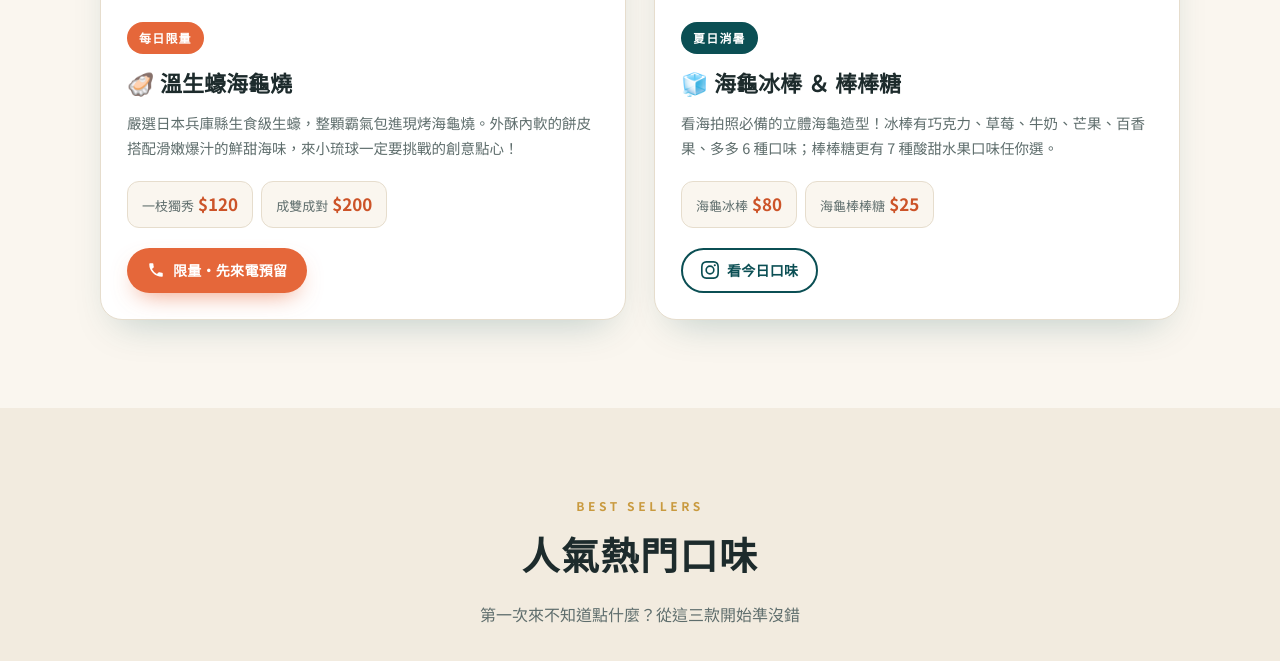
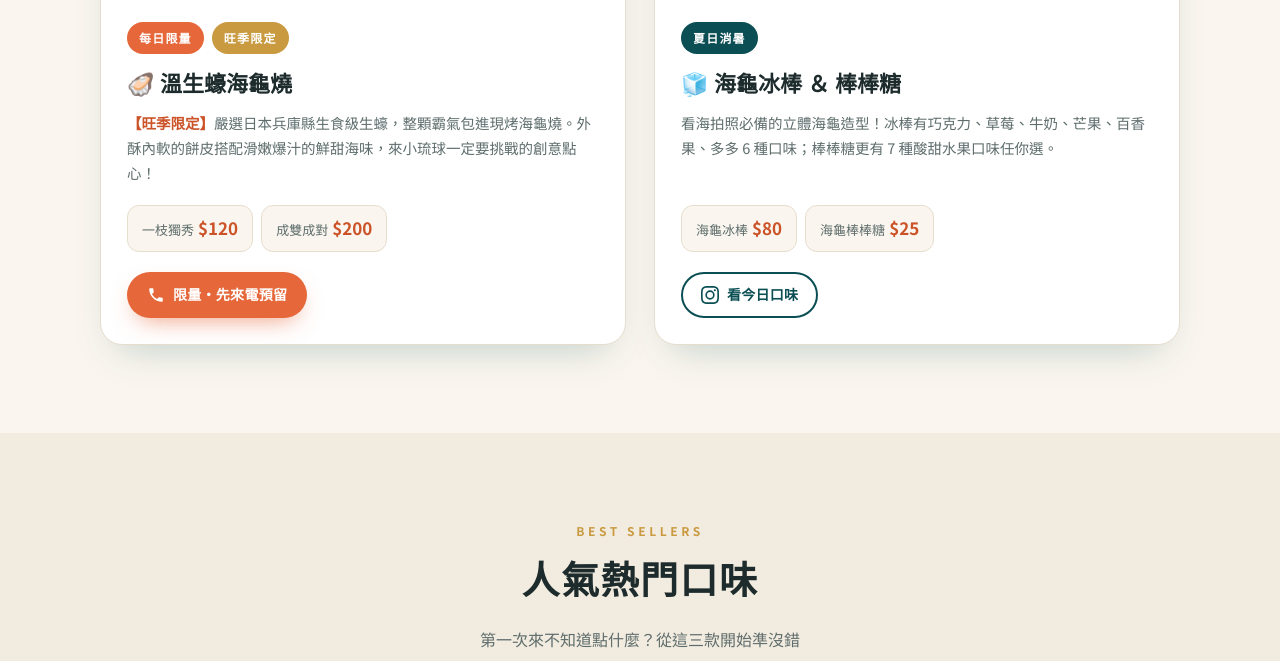
Before and after one commit to a7715665-debug/enjoy_ocean, a plain HTML site: page index.html in a window 1280 px wide. Shown: the part 1853-2514 px from the top of the page. Drawn offline with Linux system fonts and the light colour scheme.

Commit message:
溫生蠔海龜燒加上「旺季限定」標籤與文字
Co-Authored-By: Claude Opus 5.5 <noreply@anthropic.com>

```diff
--- a/index.html
+++ b/index.html
@@ -149,6 +149,9 @@ h1 em::after{content:"";position:absolute;left:0;right:0;bottom:.08em;height:.28
 .lim-card .pic img{width:100%;height:100%;object-fit:cover}
 .tag{align-self:flex-start;margin-bottom:12px;background:var(--coral);color:#fff;font-size:12px;font-weight:700;letter-spacing:.1em;padding:6px 12px;border-radius:999px}
 .tag.ocean{background:var(--ocean)}
+.tag.gold{background:var(--gold)}
+.tags{display:flex;flex-wrap:wrap;gap:8px;margin-bottom:12px}
+.tags .tag{margin-bottom:0}
 .lim-body{padding:24px 26px 26px;display:flex;flex-direction:column;flex:1}
 .lim-body h3{font-family:var(--serif);font-size:22px;margin:0 0 8px;color:var(--ink)}
 .lim-body p{margin:0 0 20px;font-size:14.5px;color:var(--muted);flex:1}
@@ -296,9 +299,9 @@ footer .brand-name{font-size:16px;margin-bottom:6px}
           <img src="oyster-special.jpg" alt="每日限量溫生蠔海龜燒" loading="lazy">
         </div>
         <div class="lim-body">
-          <span class="tag">每日限量</span>
+          <div class="tags"><span class="tag">每日限量</span><span class="tag gold">旺季限定</span></div>
           <h3>🦪 溫生蠔海龜燒</h3>
-          <p>嚴選日本兵庫縣生食級生蠔，整顆霸氣包進現烤海龜燒。外酥內軟的餅皮搭配滑嫩爆汁的鮮甜海味，來小琉球一定要挑戰的創意點心！</p>
+          <p><b style="color:var(--coral-2)">【旺季限定】</b>嚴選日本兵庫縣生食級生蠔，整顆霸氣包進現烤海龜燒。外酥內軟的餅皮搭配滑嫩爆汁的鮮甜海味，來小琉球一定要挑戰的創意點心！</p>
           <div class="price-row">
             <span class="price">一枝獨秀<b>$120</b></span>
             <span class="price">成雙成對<b>$200</b></span>
```
